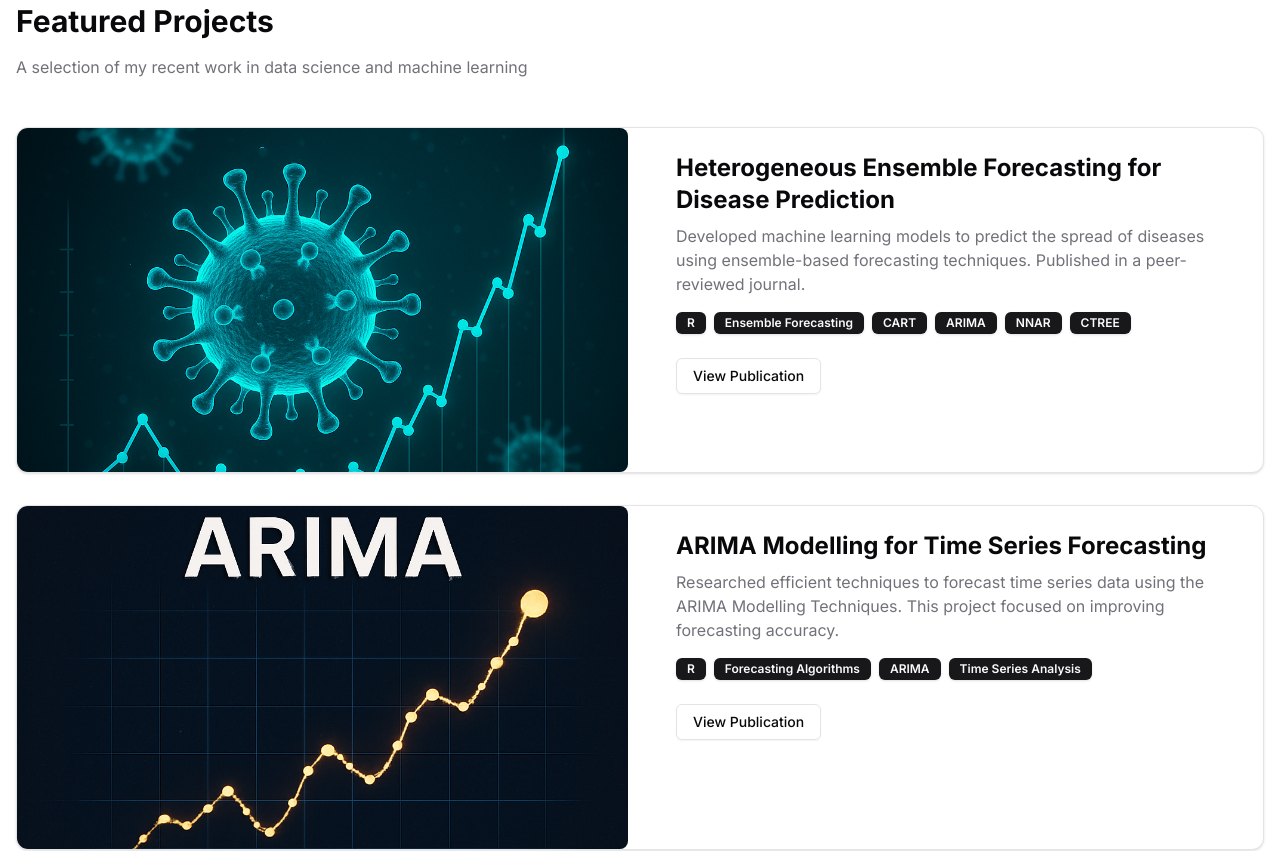
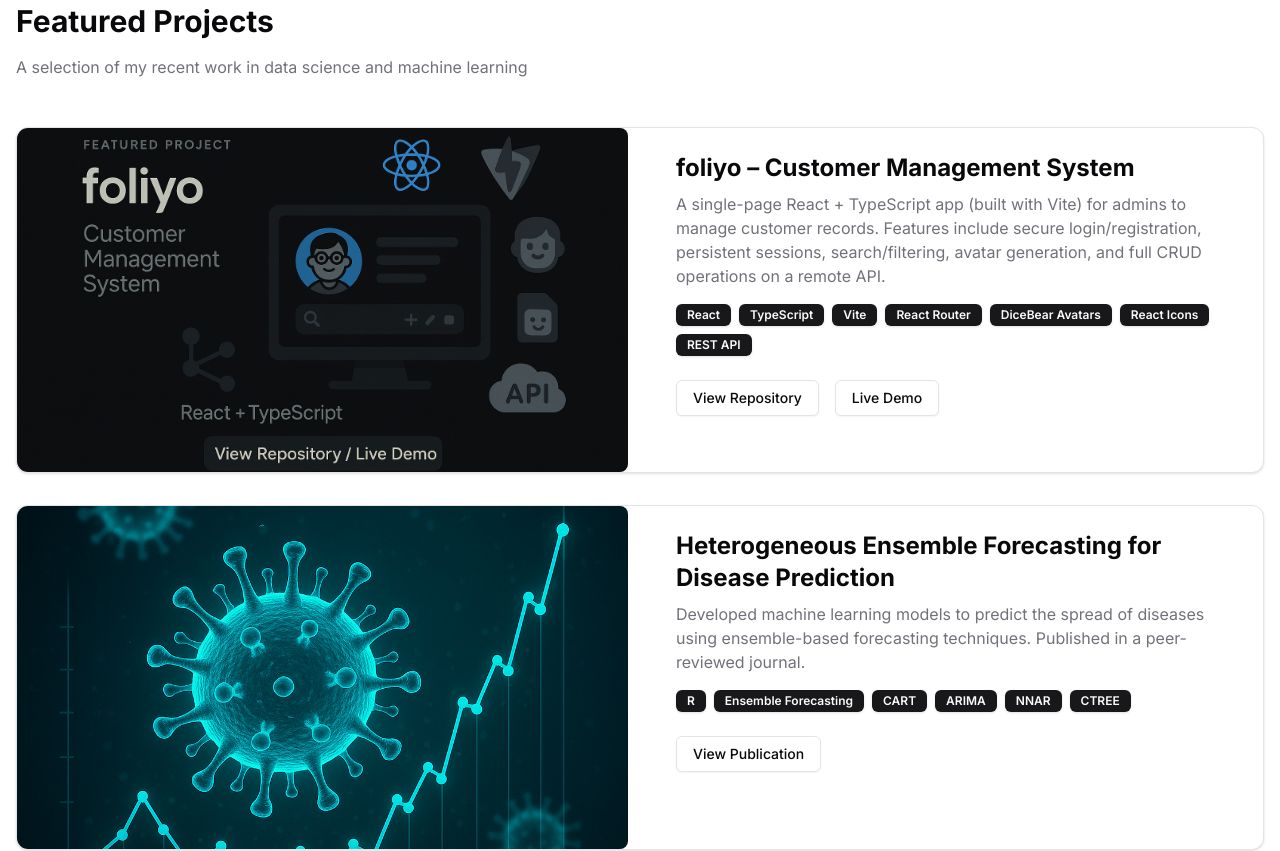
Before and after one commit to jaidityadev/Personal-Portfolio, a Next.js app: page / in a window 1280 px wide. Shown: the part 1280-2131 px from the top of the page. Built offline with nearby package versions, Linux system fonts and the light colour scheme.

Commit message:
Add Foliyo project

```diff
--- a/src/app/page.tsx
+++ b/src/app/page.tsx
@@ -258,7 +258,53 @@
             </FadeIn>
 
             <StaggerIn className="space-y-8" delay={0.1} staggerDelay={0.2}>
-              {/* Project 1 */}
+              <HoverScale scale={1.01}>
+                <Card className="overflow-hidden">
+                  <div className="grid md:grid-cols-2 gap-6">
+                    <div className="relative w-full h-0 pb-[56.25%] overflow-hidden rounded-lg">
+                      <Image
+                        src="/images/foliyo.png"
+                        alt="foliyo – Customer Management System"
+                        fill
+                        sizes="(max-width: 768px) 100vw, 50vw"
+                        priority
+                        className="object-cover object-center"
+                      />
+                    </div>
+                    <div className="p-6">
+                      <h3 className="text-2xl font-bold mb-2">
+                          foliyo – Customer Management System
+                        </h3>
+                        <p className="text-muted-foreground mb-4">
+                          A single-page React + TypeScript app (built with Vite) for admins to manage customer records. Features include secure login/registration, persistent sessions, search/filtering, avatar generation, and full CRUD operations on a remote API.
+                        </p>
+                        <div className="flex flex-wrap gap-2 mb-6">
+                          <Badge>React</Badge>
+                          <Badge>TypeScript</Badge>
+                          <Badge>Vite</Badge>
+                          <Badge>React Router</Badge>
+                          <Badge>DiceBear Avatars</Badge>
+                          <Badge>React Icons</Badge>
+                          <Badge>REST API</Badge>
+                        </div>
+                        <div className="space-x-4">
+                          <Button variant="outline" asChild>
+                            <Link href="https://github.com/jaidityadev/foliyo">
+                              View Repository
+                            </Link>
+                          </Button>
+                          <Button variant="outline" asChild>
+                            <Link href="https://react-project-sghu.onrender.com/">
+                              Live Demo
+                            </Link>
+                          </Button>
+                        </div>
+                      </div>
+                    </div>
+                  </Card>
+                </HoverScale>
+
+              {/* Project  2 */}
               <HoverScale scale={1.01}>
                 <Card className="overflow-hidden">
                   <div className="grid md:grid-cols-2 gap-6">
```
Also changed, not shown: public/images/foliyo.png (added).
